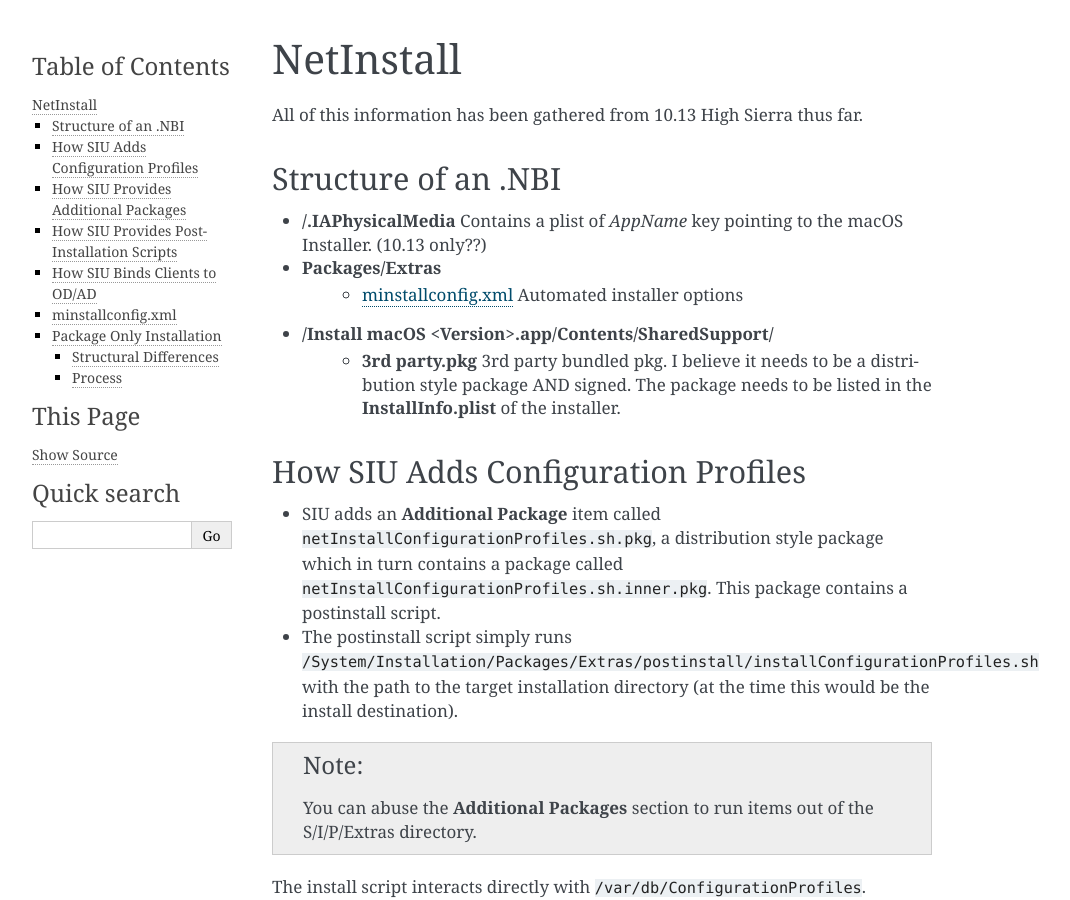
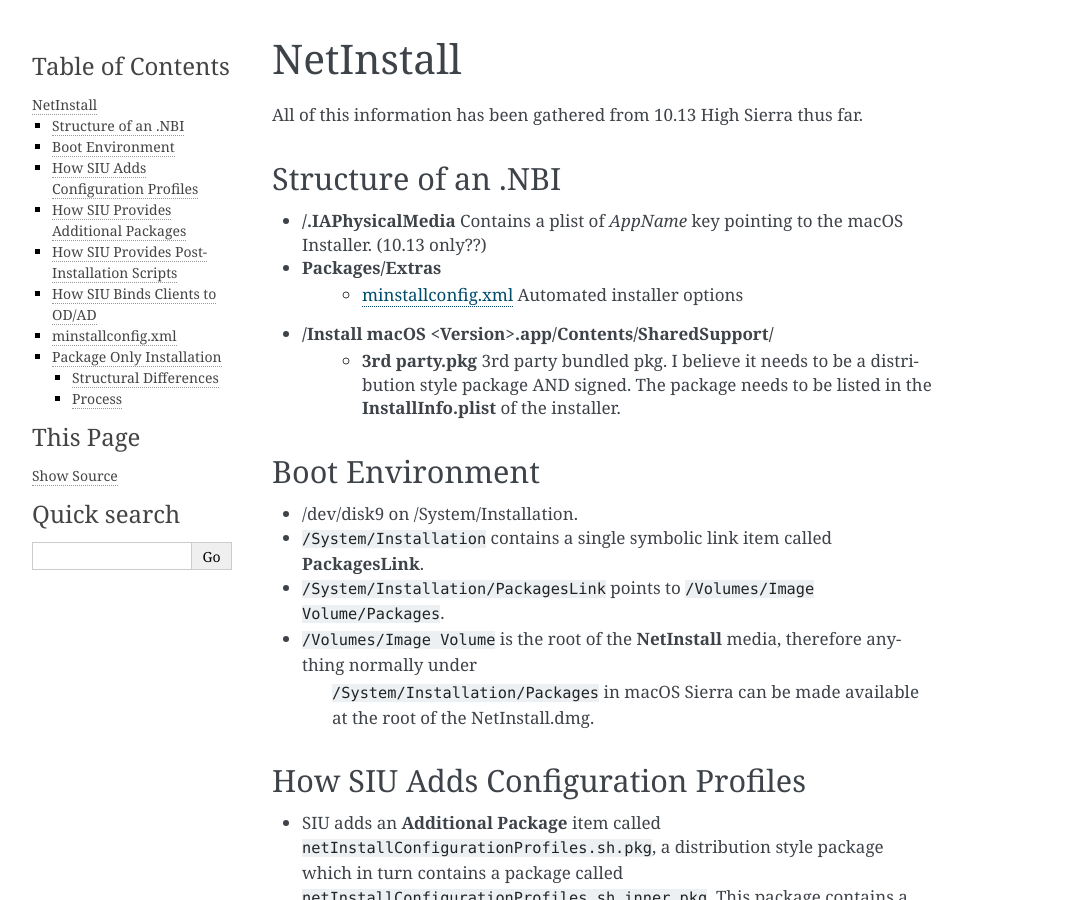
Before and after one commit to mosen/macdocs, a Sphinx documentation site: the page built from source/NetBoot/NetInstall.rst, in a window 1280 px wide and 900 px high. Shown: the whole window, without its empty margins (148-1218 px from the left). Built offline with Sphinx 7.4.7, drawn with Linux system fonts in a browser that asks for light colours; pages that are not in the unit, such as notebooks, are missing from menus.

Commit message:
Notes about the netboot environment directory structure.

```diff
--- a/source/NetBoot/NetInstall.rst
+++ b/source/NetBoot/NetInstall.rst
@@ -15,7 +15,15 @@
     - **3rd party.pkg** 3rd party bundled pkg. I believe it needs to be a distribution style package AND signed.
       The package needs to be listed in the **InstallInfo.plist** of the installer.
 
+Boot Environment
+----------------
 
+- /dev/disk9 on /System/Installation.
+
+- :file:`/System/Installation` contains a single symbolic link item called **PackagesLink**.
+- :file:`/System/Installation/PackagesLink` points to :file:`/Volumes/Image Volume/Packages`.
+- :file:`/Volumes/Image Volume` is the root of the **NetInstall** media, therefore anything normally under
+    :file:`/System/Installation/Packages` in macOS Sierra can be made available at the root of the NetInstall.dmg.
 
 How SIU Adds Configuration Profiles
 -----------------------------------
```
